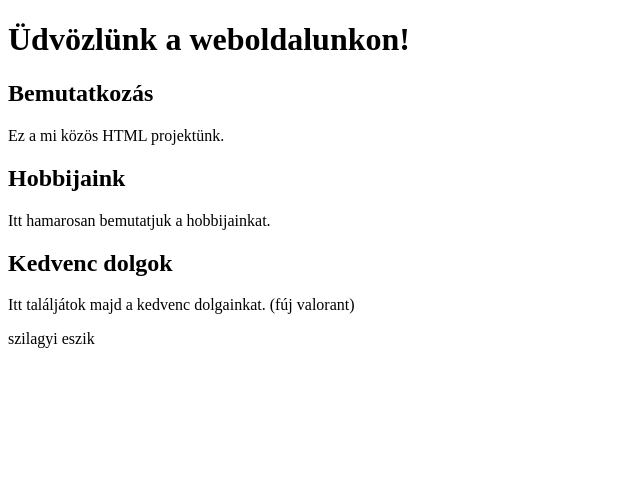
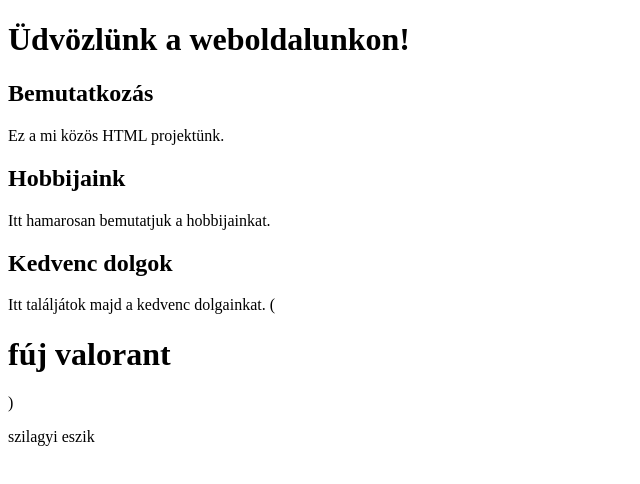
Before and after one commit to aronszilagyi5/Kerepes-team, a plain HTML site: page index.html in a window 1280 px wide. Shown: the whole page, without its empty margins (0-640 px from the left). Drawn offline with Linux system fonts and the light colour scheme.

Commit message:
Update index.html

```diff
--- a/index.html
+++ b/index.html
@@ -11,7 +11,7 @@
 <h2>Hobbijaink</h2>
 <p>Itt hamarosan bemutatjuk a hobbijainkat.</p>
 <h2>Kedvenc dolgok</h2>
-<p>Itt találjátok majd a kedvenc                  dolgainkat. (fúj valorant)</p>
+<p>Itt találjátok majd a kedvenc                  dolgainkat. (<h1>fúj valorant</h1>)</p>
 <div class="container">
   <div class="col-12">
   szilagyi eszik
```
